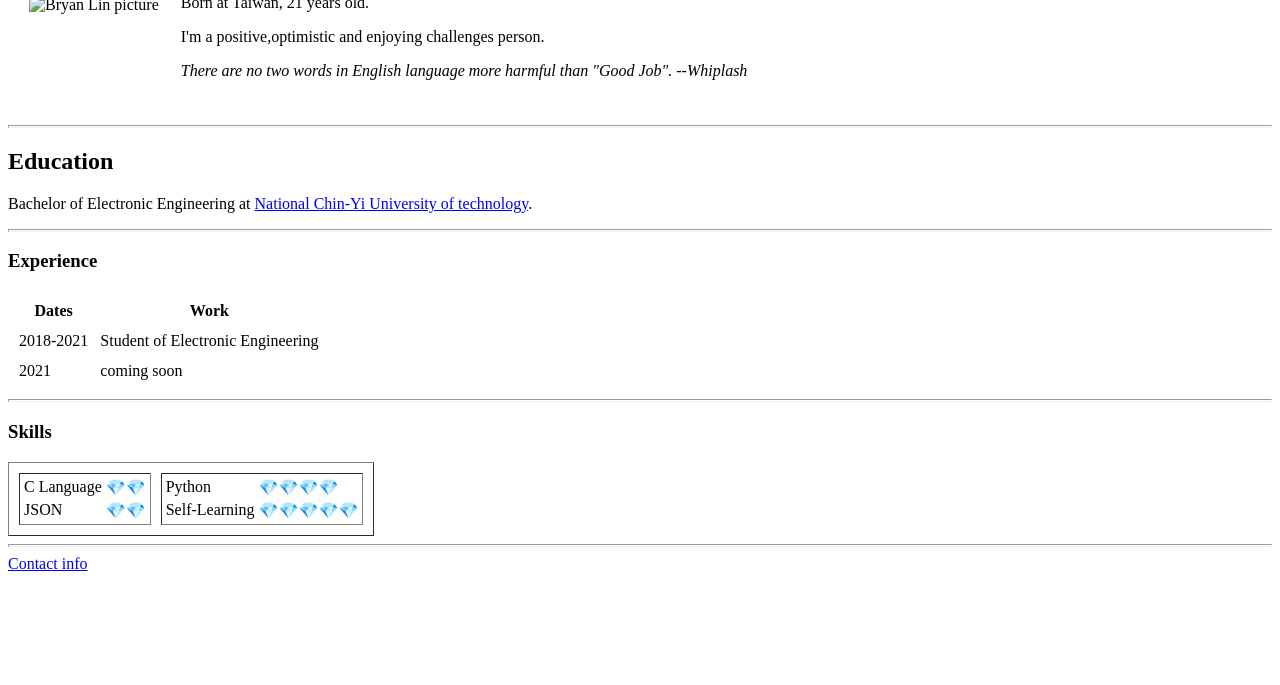
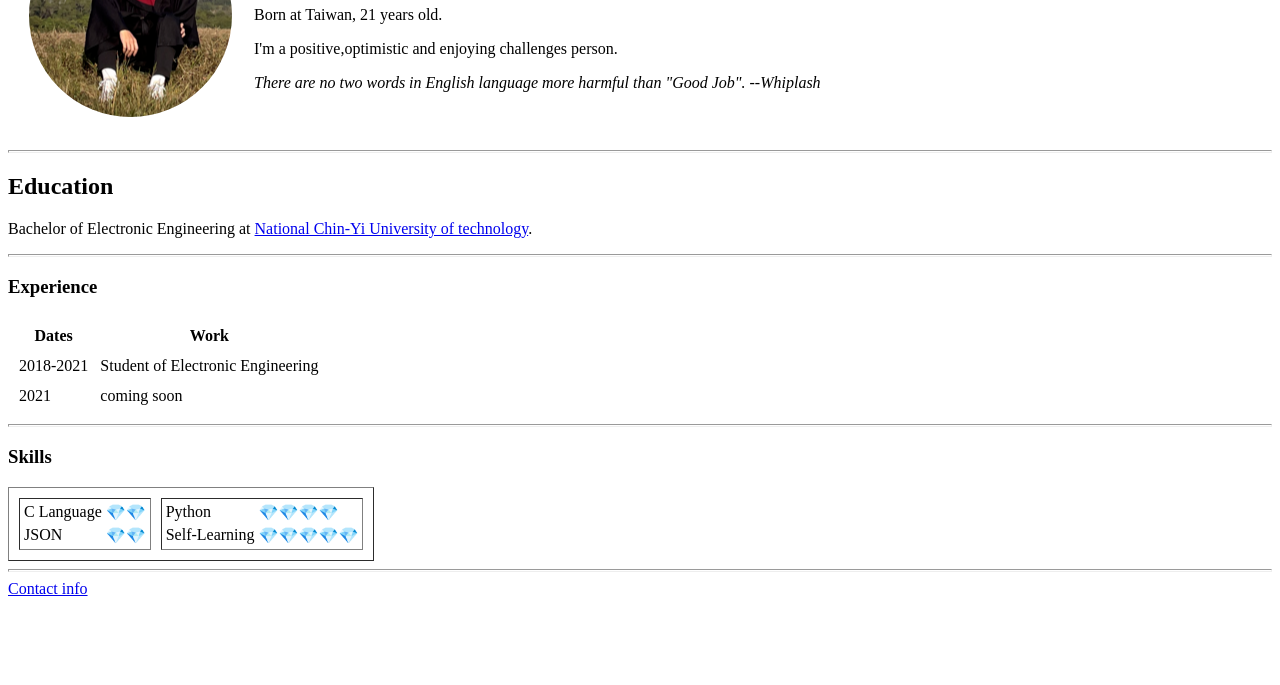
Before and after one commit to bryanlin16899/CV, a plain HTML site: page index.html in a window 1280 px wide. Shown: the part 115-800 px from the top of the page. Drawn offline with Linux system fonts and the light colour scheme.

Commit message:
Update index.html

```diff
--- a/index.html
+++ b/index.html
@@ -7,7 +7,7 @@
   <body>
     <table cellspacing="20">
     <tr>
-      <td><img src="image/Myphoto.png" alt="Bryan Lin picture"></td>
+      <td><img src="Myphoto.png" alt="Bryan Lin picture"></td>
       <td><h1>Bryan Lin</h1>
       <p>Born at Taiwan, 21 years old.</p>
       <p>I'm a positive,optimistic and enjoying challenges person.</p>
```
